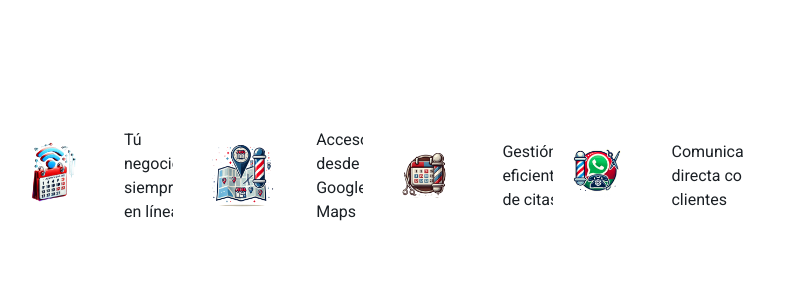
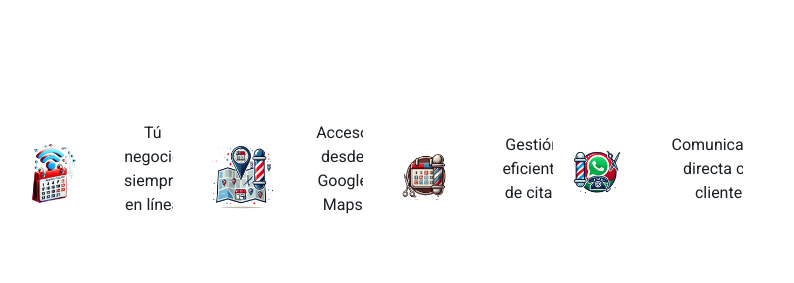
Before and after one commit to jmm-1987/jmurillodev, a plain HTML site: page index.html in a window 1280 px wide. Shown: the part 1620-1903 px from the top of the page, 87-881 px from the left. Drawn offline with Linux system fonts and the light colour scheme.

Commit message:
Actualizar index.html

```diff
--- a/index.html
+++ b/index.html
@@ -294,39 +294,39 @@
 
 <!-- Clients Section -->
 <section id="clients" class="clients section">
-
   <div class="container" data-aos="fade-up">
-
     <div class="row gy-4">
 
-          <div class="col-xl-2 col-md-3 col-6 client-logo">
-            <img src="assets/img/wifi.png" class="img-fluid" alt=""> Tú negocio siempre en línea
+      <div class="col-xl-2 col-md-3 col-6 client-logo text-center">
+        <img src="assets/img/wifi.png" class="img-fluid" alt="">
+        <p>Tú negocio siempre en línea</p>
       </div><!-- End Client Item -->
 
-          <div class="col-xl-2 col-md-3 col-6 client-logo">
-            <img src="assets/img/mapa.png" class="img-fluid" alt=""> Acceso desde Google Maps
+      <div class="col-xl-2 col-md-3 col-6 client-logo text-center">
+        <img src="assets/img/mapa.png" class="img-fluid" alt="">
+        <p>Acceso desde Google Maps</p>
       </div><!-- End Client Item -->
 
-          <div class="col-xl-2 col-md-3 col-6 client-logo">
-            <img src="assets/img/calen.png" class="img-fluid" alt=""> Gestión eficiente de citas
+      <div class="col-xl-2 col-md-3 col-6 client-logo text-center">
+        <img src="assets/img/calen.png" class="img-fluid" alt="">
+        <p>Gestión eficiente de citas</p>
       </div><!-- End Client Item -->
 
-          <div class="col-xl-2 col-md-3 col-6 client-logo">
-            <img src="assets/img/whatsapp.png" class="img-fluid" alt=""> Comunicación directa con clientes
+      <div class="col-xl-2 col-md-3 col-6 client-logo text-center">
+        <img src="assets/img/whatsapp.png" class="img-fluid" alt="">
+        <p>Comunicación directa con clientes</p>
       </div><!-- End Client Item -->
 
-          <div class="col-xl-2 col-md-3 col-6 client-logo">
+      <div class="col-xl-2 col-md-3 col-6 client-logo text-center">
         <img src="assets/img/clients/client-5.png" class="img-fluid" alt="">
       </div><!-- End Client Item -->
 
-          <div class="col-xl-2 col-md-3 col-6 client-logo">
+      <div class="col-xl-2 col-md-3 col-6 client-logo text-center">
         <img src="assets/img/clients/client-6.png" class="img-fluid" alt="">
       </div><!-- End Client Item -->
 
     </div>
-
   </div>
-
 </section><!-- /Clients Section -->
 
     <!-- Featured Services Section -->
```
Lines whose indentation alone changed are shown as unchanged.
